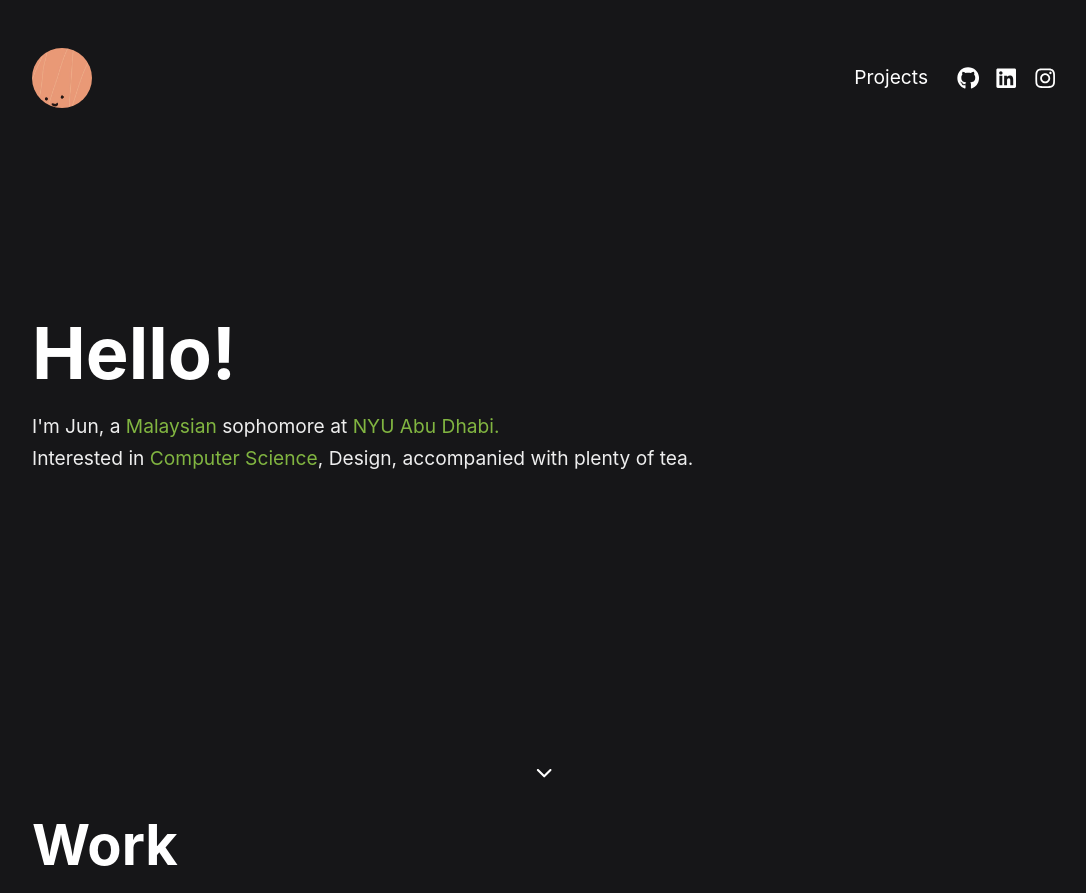
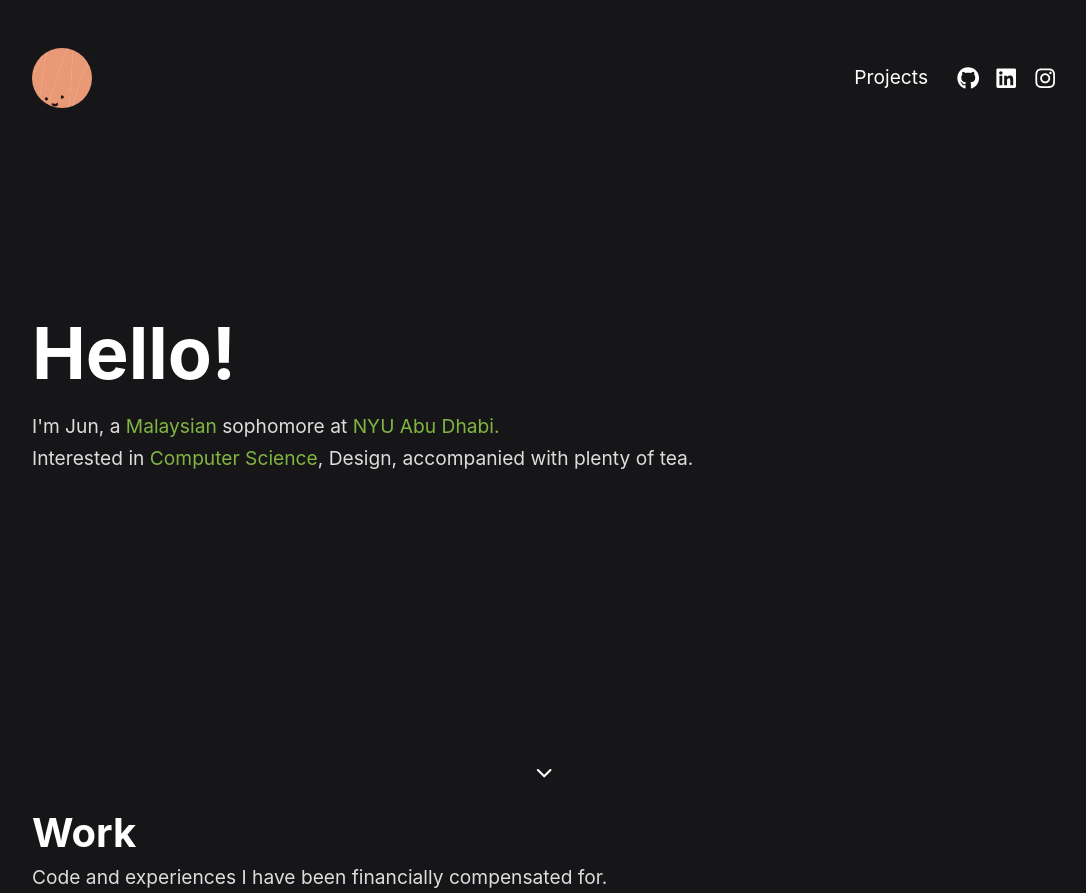
Before and after one commit to dweggyness/portfolio2021, a Next.js app: page / in a window 1280 px wide. Shown: the whole page, without its empty margins (96-1182 px from the left). Built offline with nearby package versions, Linux system fonts and the light colour scheme.

Commit message:
added block for 'Work' on home page

```diff
--- a/pages/index.js
+++ b/pages/index.js
@@ -10,11 +10,11 @@ export default function Home() {
         <Header />
         <section className={styles.titleContainer}>
           <h2 className={styles.frontTitle}>Hello!</h2>
-          <p className={styles.frontDescription}>
+          <p className={styles.description}>
             I'm Jun, a <span className={styles.highlight}>Malaysian</span> sophomore at
             <span className={styles.highlight}> NYU Abu Dhabi.</span>
           </p>
-          <p className={styles.frontDescription}>
+          <p className={styles.description}>
             Interested in <span className={styles.highlight}>Computer Science</span>,
             Design, accompanied with plenty of tea.
           </p>
@@ -25,6 +25,9 @@ export default function Home() {
       </section>
       <section className={styles.experienceContainer}>
         <h3 className={styles.contentTitle}>Work</h3>
+        <p className={styles.description}>
+          Code and experiences I have been financially compensated for.
+        </p>
       </section>
     </div>
   );
--- a/styles/Home.module.css
+++ b/styles/Home.module.css
@@ -28,13 +28,13 @@
 }
 
 .contentTitle {
-  font-size: 3.5em;
+  font-size: 2.5em;
   color: #FFF;
 }
 
-.frontDescription {
+.description {
   font-size: 1.2em;
-  color: #EEE;
+  color: #DDD;
 }
 
 .highlight {
```
